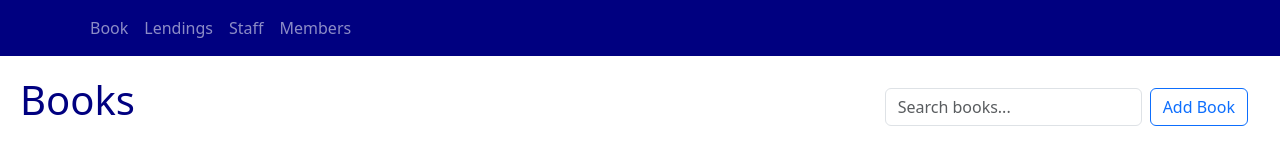
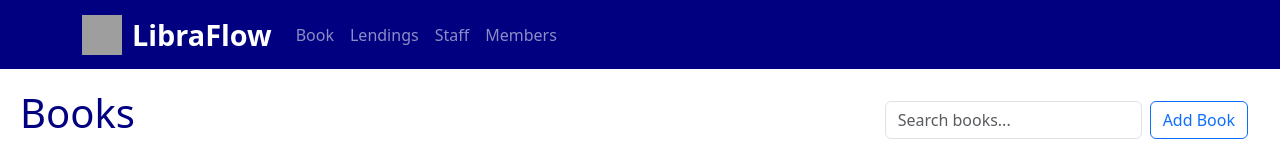
Before and after one commit to PuLeeNa/LibManagement-FE, a React (Create React App) app: page / in a window 1280 px wide. Shown: the top 157 px of the page. Built offline with nearby package versions, Linux system fonts and the light colour scheme; no server answers; grey boxes are pictures that could not be loaded.

Commit message:
Refactor NavB component for improved readability and maintainability

```diff
--- a/src/components/NavB.tsx
+++ b/src/components/NavB.tsx
@@ -1,19 +1,44 @@
-import Container from 'react-bootstrap/Container';
-import Nav from 'react-bootstrap/Nav';
-import Navbar from 'react-bootstrap/Navbar';
-import { NavLink } from 'react-router';
+import Container from "react-bootstrap/Container";
+import Nav from "react-bootstrap/Nav";
+import Navbar from "react-bootstrap/Navbar";
+import { NavLink } from "react-router";
 
 function NavB() {
   return (
     <>
-      <Navbar style={{ backgroundColor: 'navy' }} data-bs-theme="dark">
+      <Navbar style={{ backgroundColor: "navy" }} data-bs-theme="dark">
         <Container>
-          {/* <Navbar.Brand href="#home">LibManagement</Navbar.Brand> */}
+          <Navbar.Brand
+            as={NavLink}
+            to="/book"
+            style={{
+              fontSize: "1.8rem",
+              fontWeight: "bold",
+              display: "flex",
+              alignItems: "center",
+              gap: "10px",
+            }}
+          >
+            <img
+              src="https://cdn-icons-png.flaticon.com/512/2702/2702134.png"
+              alt="Library Logo"
+              style={{ width: "40px", height: "40px" }}
+            />
+            LibraFlow
+          </Navbar.Brand>
           <Nav className="me-auto">
-            <Nav.Link as={NavLink} to="/book">Book</Nav.Link>
-            <Nav.Link as={NavLink} to="/lending">Lendings</Nav.Link>
-            <Nav.Link as={NavLink} to="/staff">Staff</Nav.Link>
-            <Nav.Link as={NavLink} to="/member">Members</Nav.Link>
+            <Nav.Link as={NavLink} to="/book">
+              Book
+            </Nav.Link>
+            <Nav.Link as={NavLink} to="/lending">
+              Lendings
+            </Nav.Link>
+            <Nav.Link as={NavLink} to="/staff">
+              Staff
+            </Nav.Link>
+            <Nav.Link as={NavLink} to="/member">
+              Members
+            </Nav.Link>
           </Nav>
         </Container>
       </Navbar>
```
